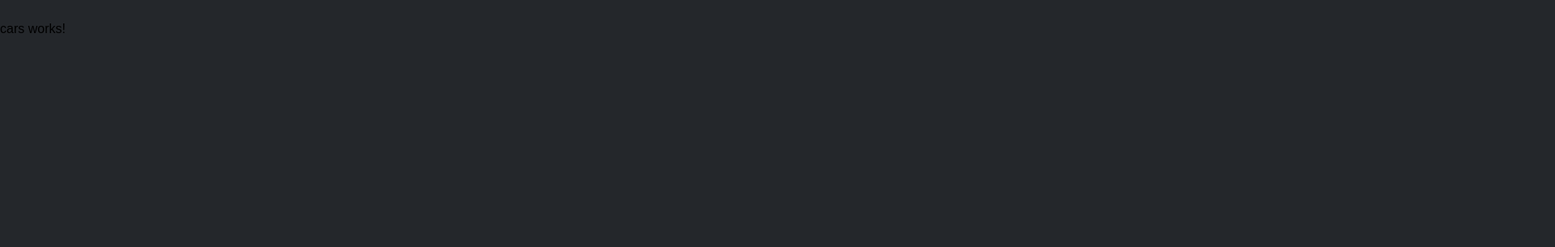
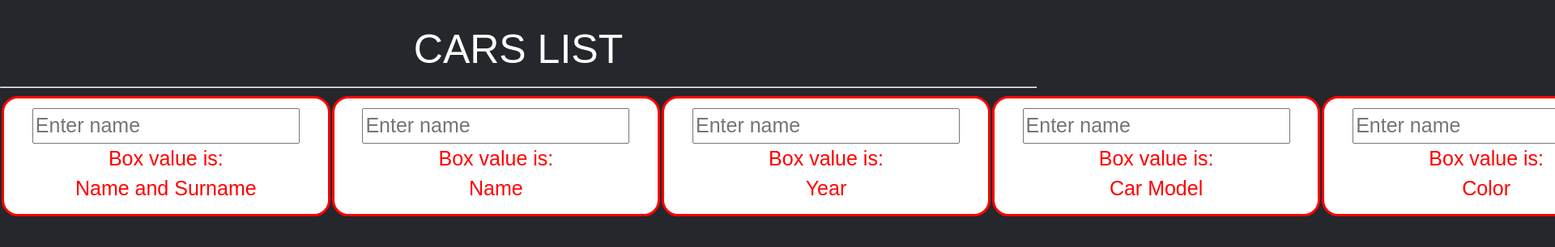
Before and after one commit to ShadowAlwer/Angular_Sandbox, an Angular app: page /cars in a window 1280 px wide. Shown: the top 306 px of the page at 81% size, 1920 px wide, since content can reach past the window. Built offline with nearby package versions, Linux system fonts and the light colour scheme.

Commit message:
CARS - SUBSTRUCTURE

```diff
--- a/src/app/cars/cars.component.html
+++ b/src/app/cars/cars.component.html
@@ -1 +1,13 @@
-<p>cars works!</p>
+<h1 class="h1">CARS LIST</h1>
+<hr>
+
+<table>
+    <tr>
+        <th class="headers" *ngFor="let column of headers">
+            <input #box type="text" placeholder="Enter name" name="display" [(ngModel)]="displays" *ngFor="let column of displays">
+            <!-- <button class="button" (click)="getValue(box.value)">Click</button> -->
+            <p> Box value is: {{ displayValue }} </p>
+            {{column}}
+        </th>
+    </tr>
+</table>
--- a/src/app/cars/cars.component.scss
+++ b/src/app/cars/cars.component.scss
@@ -0,0 +1,30 @@
+.h1{
+    text-align: center;
+    font-size: 50px;
+    color: white;
+}
+
+.headers{
+    border: 3px;
+    border-style: solid;
+    border-radius: 20px;
+    padding: 34.8px;
+    padding-top: 12px;
+    padding-bottom: 12px;
+    font-size: 25px;
+    color: red;
+    background-color: white;
+}
+.headers:hover{
+    background-color: yellow;
+}
+
+.button{
+    background-color: #333333;
+    border-radius: 5px;
+    color: white;
+    padding: 5px;
+    text-align: center;
+    font-size: 30px;
+    margin-top: 5px;
+}
--- a/src/app/cars/cars.component.ts
+++ b/src/app/cars/cars.component.ts
@@ -7,4 +7,16 @@ import { Component } from '@angular/core';
 })
 export class CarsComponent {
 
+  displayValue = '';
+
+  getValue(val: string){
+    console.warn(val)
+    this.displayValue = val;
+  }
+
+  public enterValue: string = '';
+
+  headers = ["Name and Surname", "Name", "Year", "Car Model", "Color"];
+
+  displays = [this.enterValue];
 }
```
